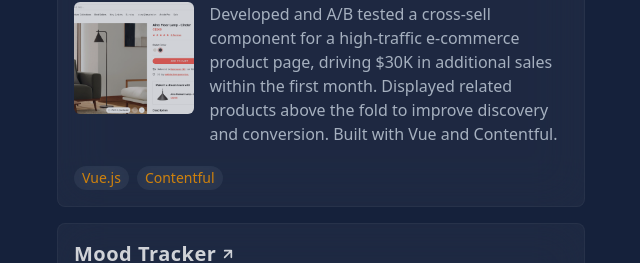
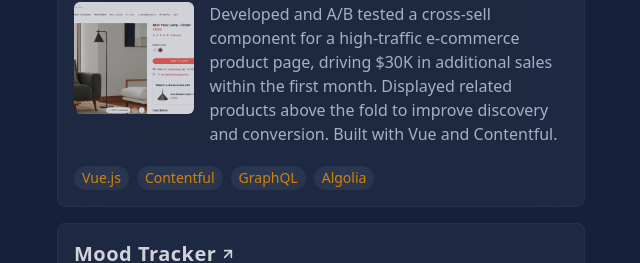
Before and after one commit to jacobadam/jacobnevitt-portfolio, a Next.js app: page / in a window 1280 px wide. Shown: the part 771-1034 px from the top of the page, without its empty margins (599-1239 px from the left). Built offline with nearby package versions, Linux system fonts and the light colour scheme.

Commit message:
update project data

```diff
--- a/app/data/projects.ts
+++ b/app/data/projects.ts
@@ -23,7 +23,7 @@ export const ProjectData: Project[] = [
     imageUrl: "/article-cross-sell.webp",
     description:
       "Developed and A/B tested a cross-sell component for a high-traffic e-commerce product page, driving $30K in additional sales within the first month. Displayed related products above the fold to improve discovery and conversion. Built with Vue and Contentful.",
-    technologies: ["Vue.js", "Contentful"],
+    technologies: ["Vue.js", "Contentful", "GraphQL", "Algolia"],
   },
 
   {
```
